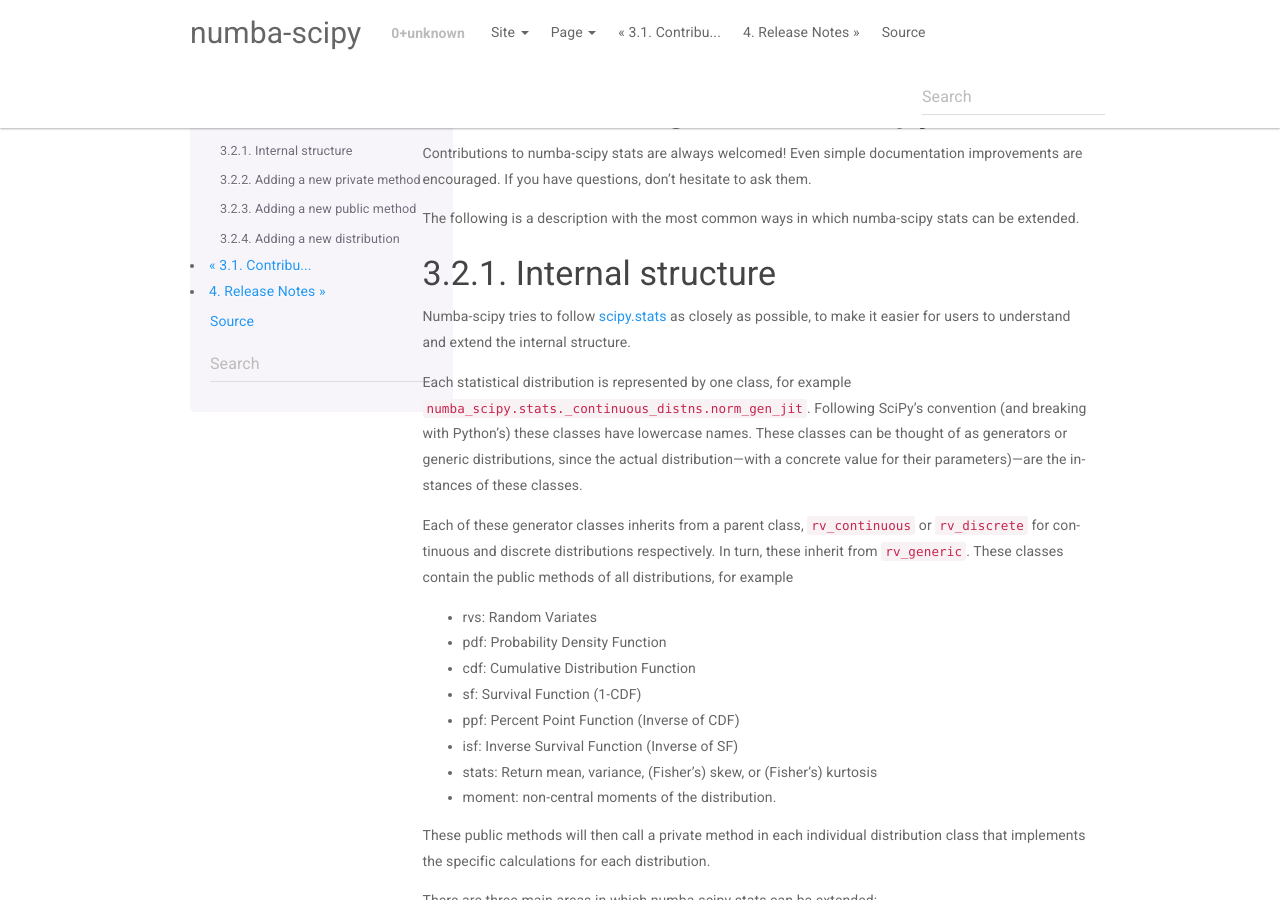
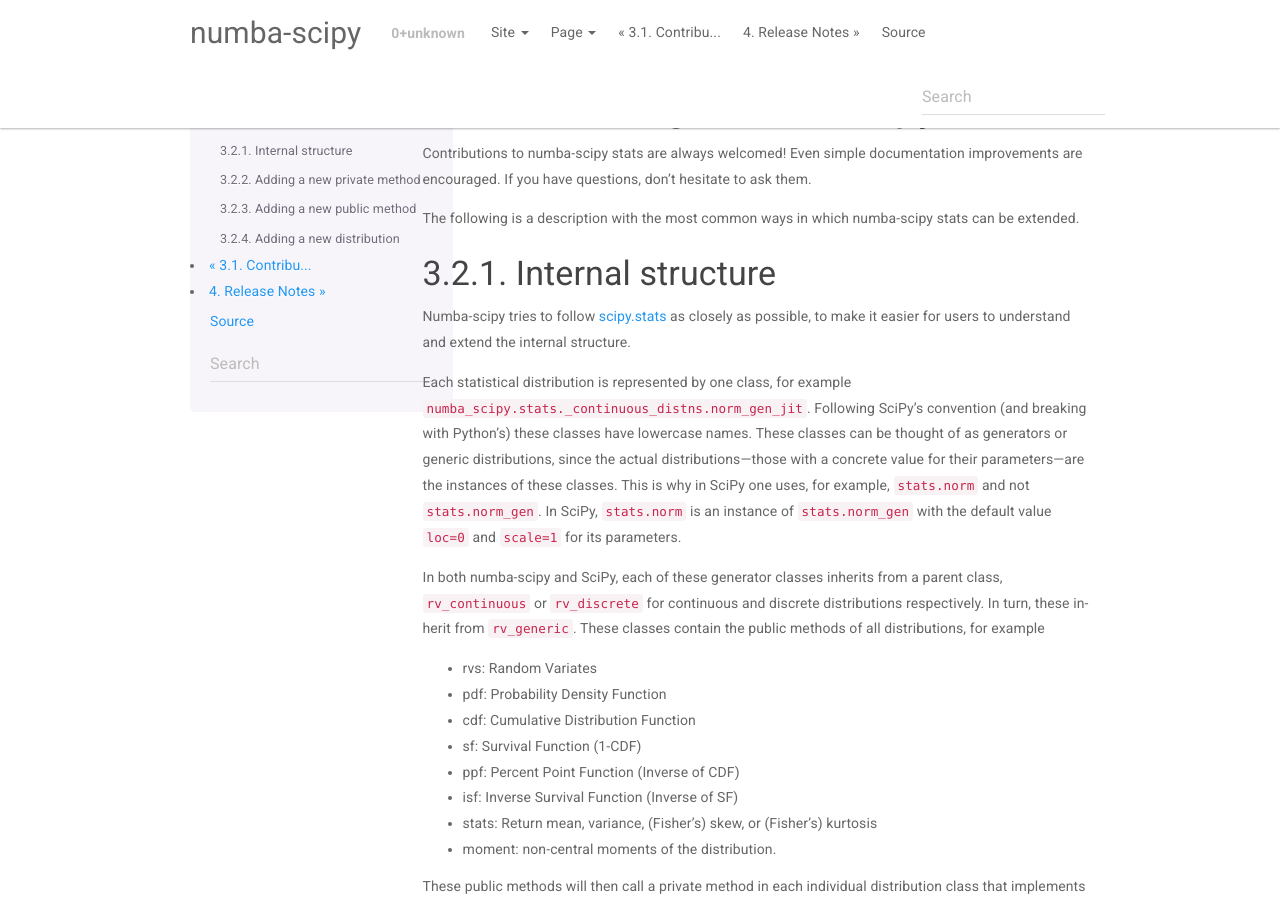
Before and after one commit to numba/numba-scipy, a Sphinx documentation site: the page built from docs/source/developer/extending_stats.rst, in a window 1280 px wide and 900 px high. Built offline with Sphinx 7.4.7, drawn with Linux system fonts in a browser that asks for light colours; pages that are not in the unit, such as notebooks, are missing from menus.

Commit message:
small documentation fix

```diff
--- a/docs/source/developer/extending_stats.rst
+++ b/docs/source/developer/extending_stats.rst
@@ -16,9 +16,12 @@
 Each statistical distribution is represented by one class, for example
 ``numba_scipy.stats._continuous_distns.norm_gen_jit``. Following SciPy's convention (and breaking with Python's) these
 classes have lowercase names. These classes can be thought of as generators or generic distributions,
-since the actual distribution---with a concrete value for their parameters)---are the instances of these classes.
+since the actual distributions---those with a concrete value for their parameters---are the instances of these classes.
+This is why in SciPy one uses, for example, ``stats.norm`` and not ``stats.norm_gen``. In SciPy, ``stats.norm``
+is an instance of ``stats.norm_gen`` with the default value ``loc=0`` and ``scale=1`` for its parameters.
 
-Each of these generator classes inherits from a parent class, ``rv_continuous`` or ``rv_discrete`` for continuous and
+
+In both numba-scipy and SciPy, each of these generator classes inherits from a parent class, ``rv_continuous`` or ``rv_discrete`` for continuous and
 discrete distributions respectively. In turn, these inherit from ``rv_generic``. These classes contain the public
 methods of all distributions, for example
 
```
